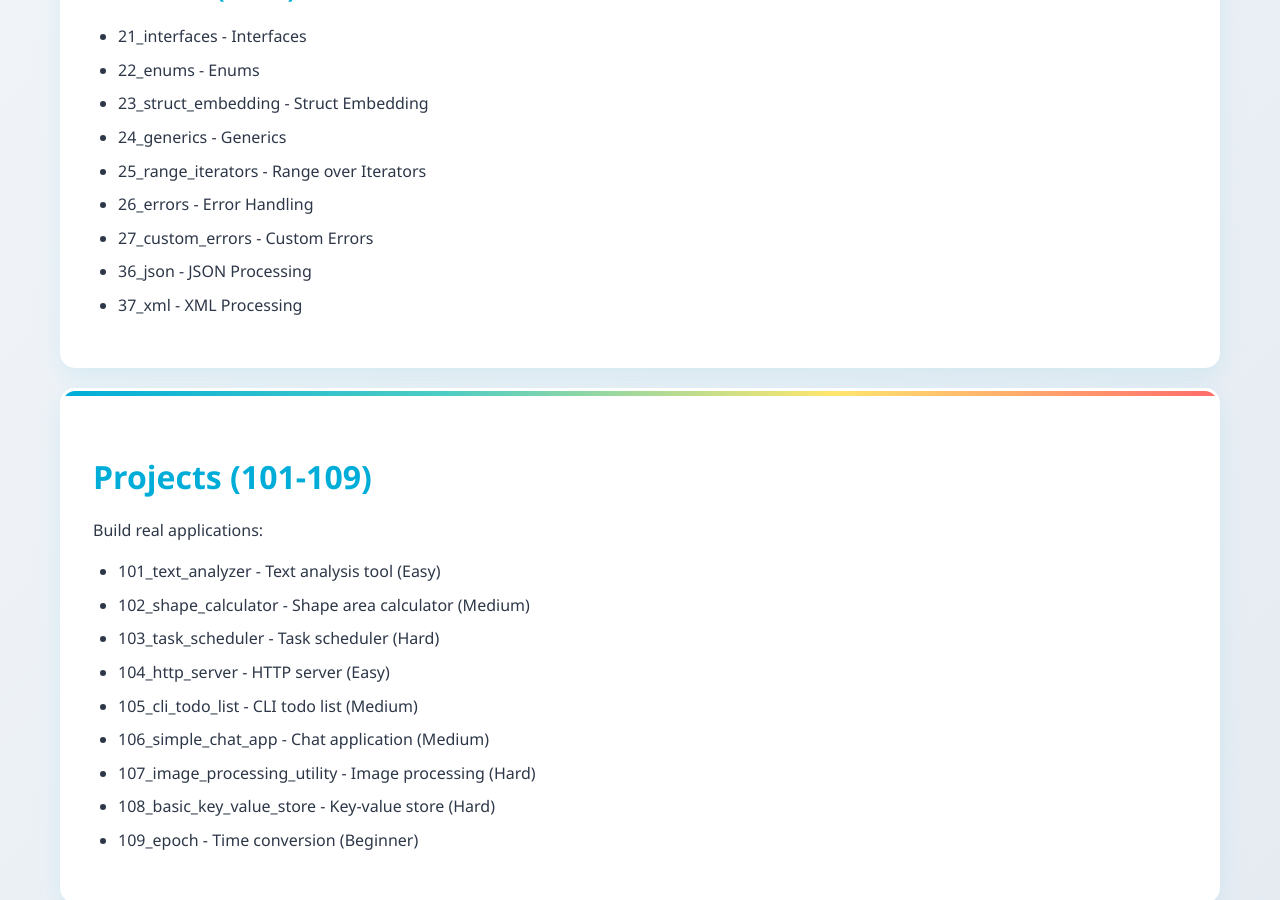
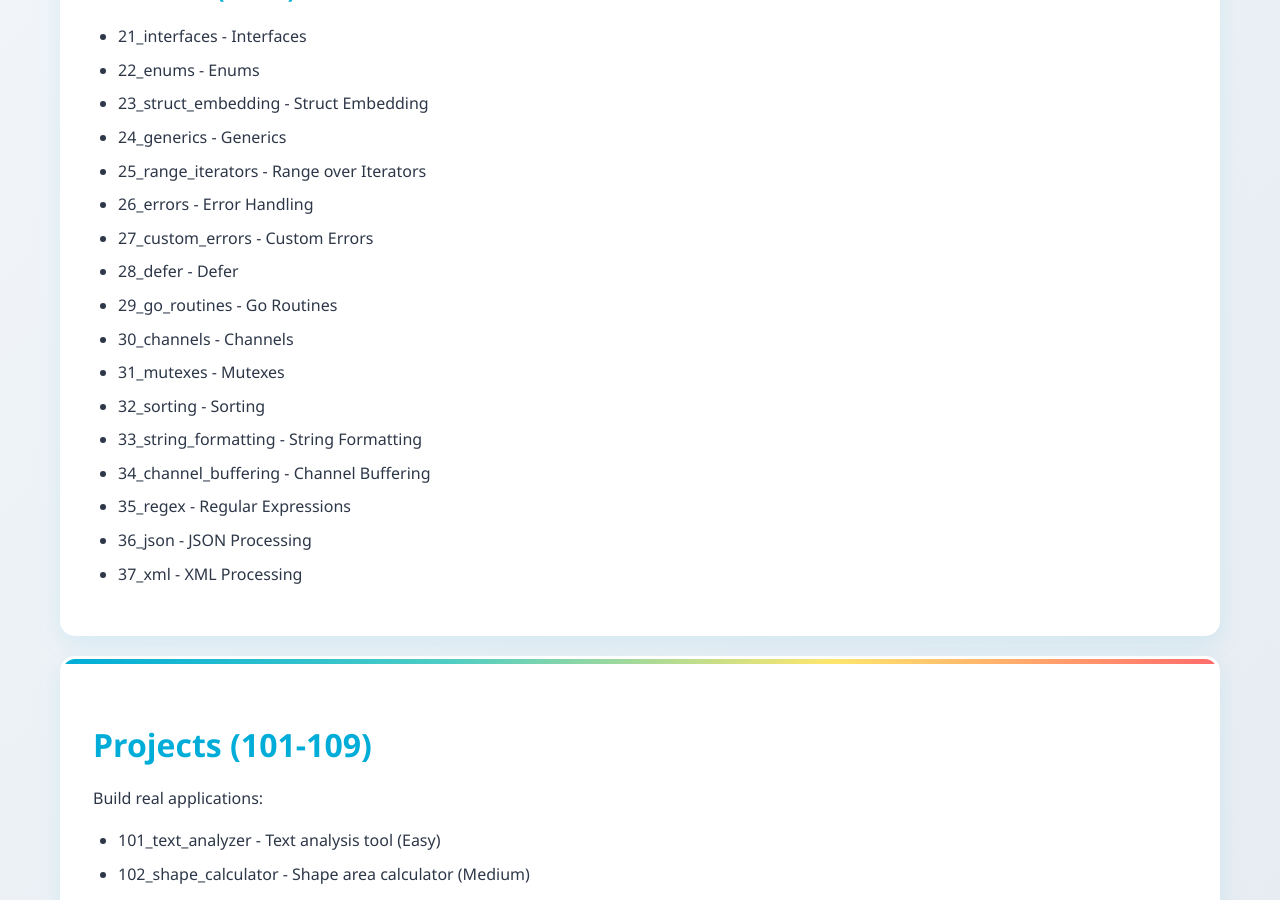
Before and after one commit to zhravan/golearn, a Jekyll site: the page built from docs/exercises.md, in a window 1280 px wide and 900 px high, scrolled down 1537 px. Built offline with Jekyll 4.4.1, drawn with Linux system fonts in a browser that asks for light colours.

Commit message:
docs: Update exercises.md to include new exercises 28-35

```diff
--- a/docs/exercises.md
+++ b/docs/exercises.md
@@ -49,6 +49,14 @@ title: Exercises
     <li>25_range_iterators - Range over Iterators</li>
     <li>26_errors - Error Handling</li>
     <li>27_custom_errors - Custom Errors</li>
+    <li>28_defer - Defer</li>
+    <li>29_go_routines - Go Routines</li>
+    <li>30_channels - Channels</li>
+    <li>31_mutexes - Mutexes</li>
+    <li>32_sorting - Sorting</li>
+    <li>33_string_formatting - String Formatting</li>
+    <li>34_channel_buffering - Channel Buffering</li>
+    <li>35_regex - Regular Expressions</li>
     <li>36_json - JSON Processing</li>
     <li>37_xml - XML Processing</li>
   </ul>
```
